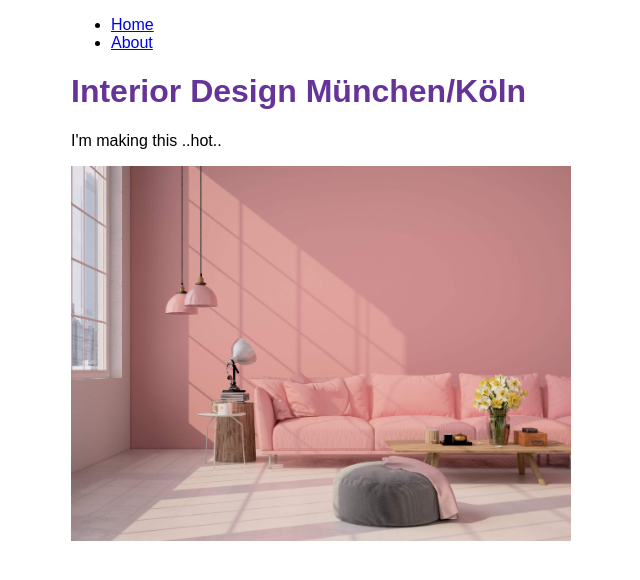
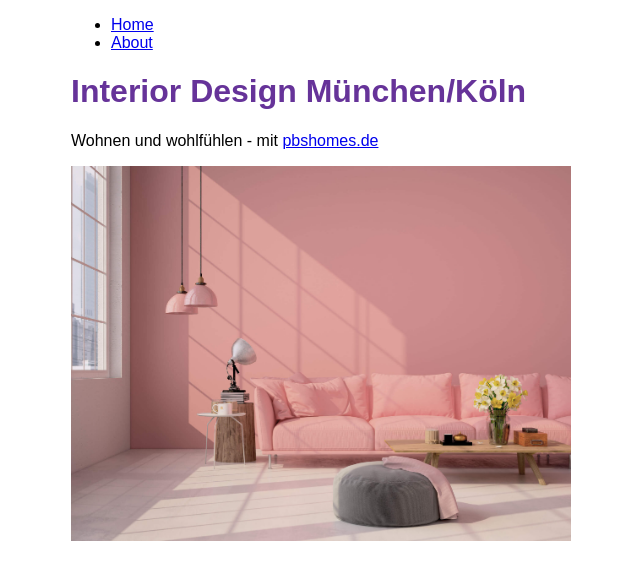
Before and after one commit to KainerW/interior, a Gatsby site: page / in a window 1280 px wide. Shown: the whole page, without its empty margins (319-959 px from the left). Built offline with nearby package versions, Linux system fonts and the light colour scheme; Gatsby itself is replaced by a stand-in of ours.

Commit message:
changed image and text

```diff
--- a/src/pages/index.js
+++ b/src/pages/index.js
@@ -7,7 +7,7 @@ import { StaticImage } from 'gatsby-plugin-image'
 const IndexPage = () => {
   return (
     <Layout pageTitle="Interior Design München/Köln">
-    <p>I'm making this ..hot..</p>
+    <p>Wohnen und wohlfühlen - mit <a href="https-//pbshomes.de">pbshomes.de</a></p>
     <StaticImage
         alt="Wohnzimmer Interior Design aus München"
         src="../images/pbshomes-interior-design-feng-shui.jpg"
```
